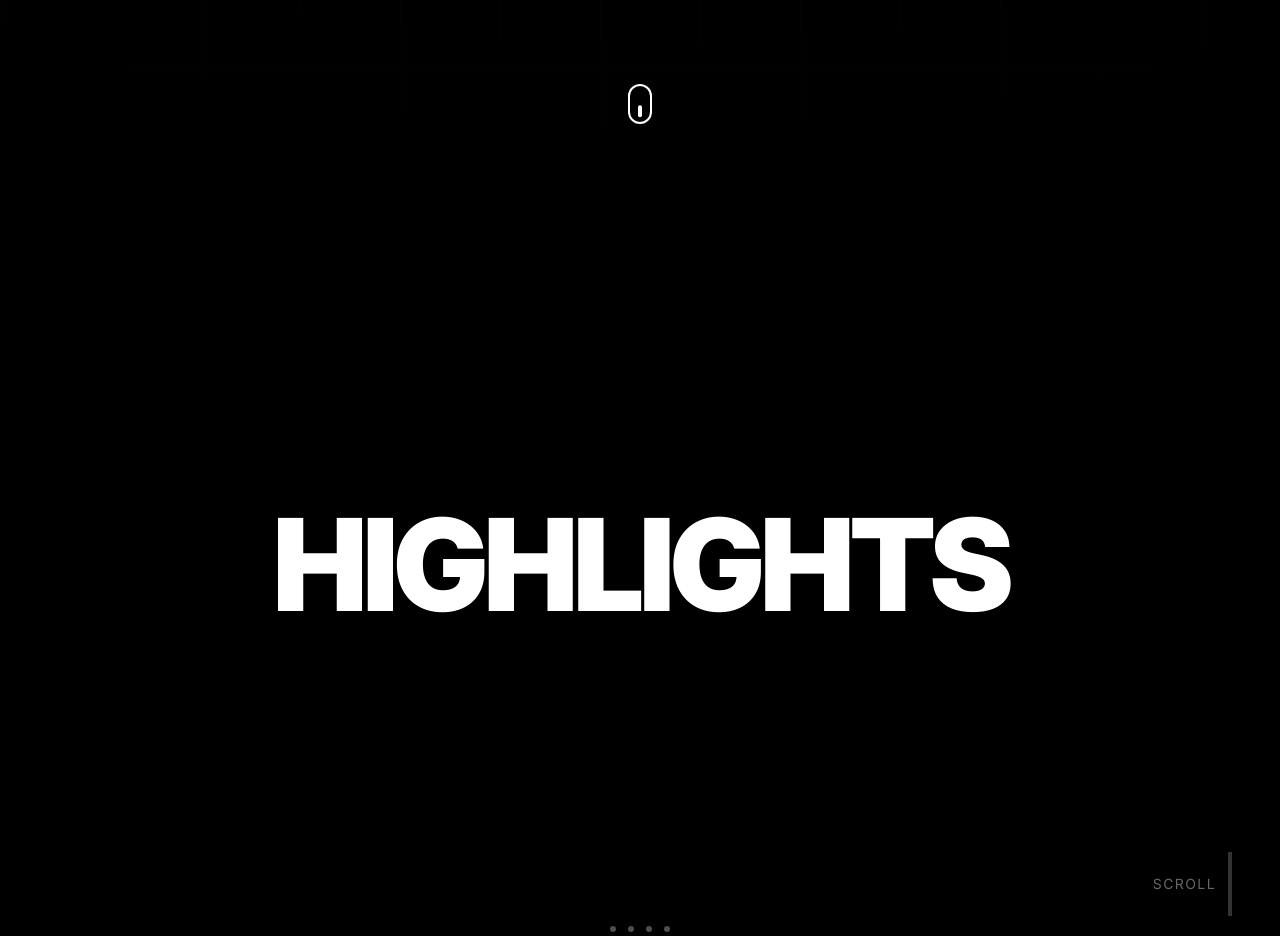
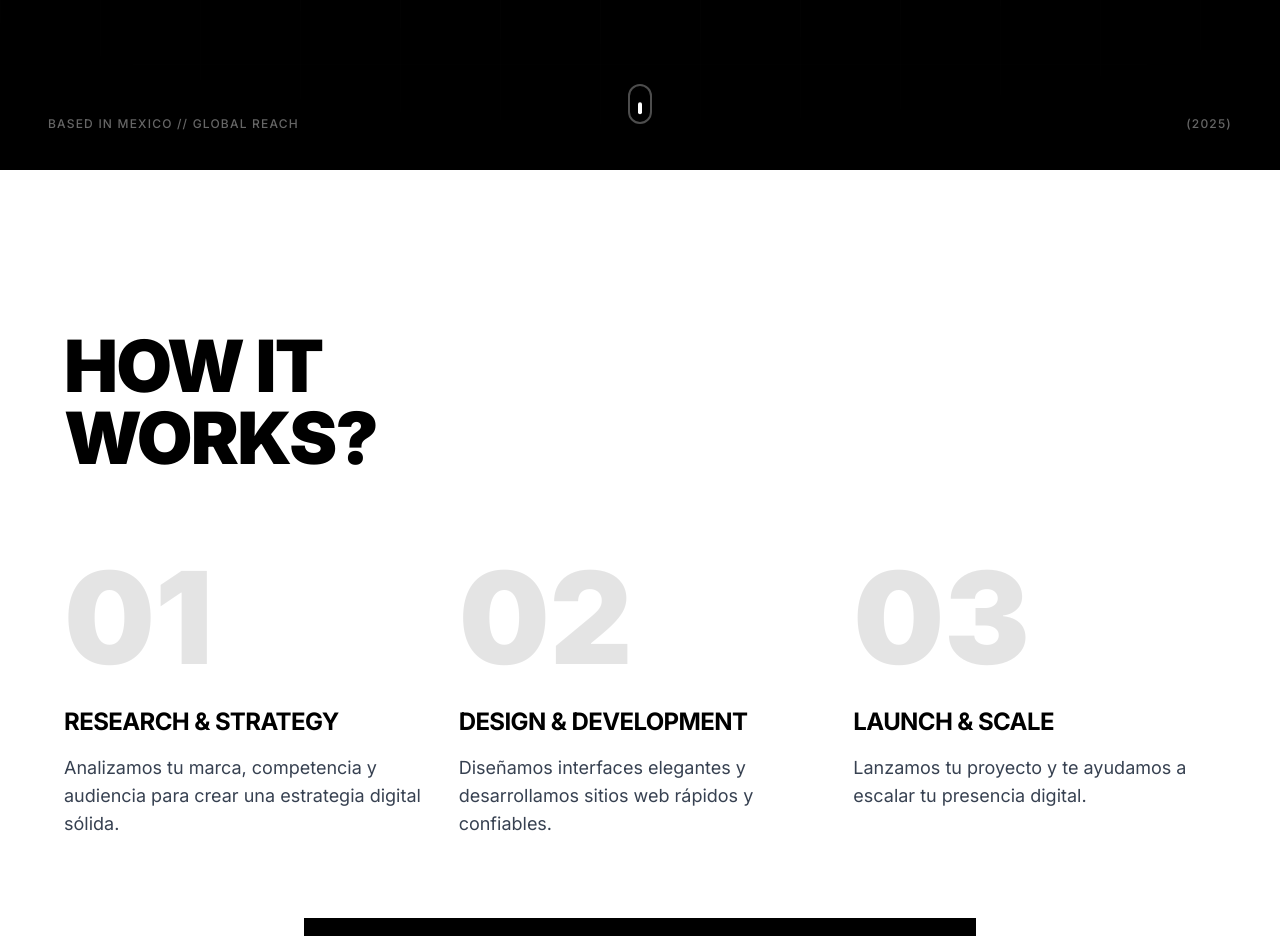
Before and after one commit to Maush963/SPMaush, a Next.js app: page / in a window 1280 px wide. Shown: the part 636-1572 px from the top of the page. Built offline with nearby package versions, Linux system fonts and the light colour scheme; a web font is replaced by a local one.

Commit message:
ServiceCircle section cracked

```diff
--- a/app/page.tsx
+++ b/app/page.tsx
@@ -28,7 +28,7 @@ export default function Home() {
       <nav className="fixed top-0 left-0 right-0 z-50 bg-black/80 backdrop-blur-md border-b border-white/10">
         <div className="container-custom py-6 flex justify-between items-center">
           <div className="text-2xl font-black tracking-tight">
-            Sorelli Agency
+            SORELLI
           </div>
           <div className="hidden md:flex gap-8 text-sm font-medium">
             <a
--- a/components/Contact.tsx
+++ b/components/Contact.tsx
@@ -111,7 +111,7 @@ const Contact = () => {
             className="mt-20 pt-12 border-t border-black/10 flex flex-col md:flex-row justify-between items-center gap-6"
           >
             <p className="text-sm text-gray-500">
-              © 2025 Sor elli Agency. Todos los derechos reservados.
+              © 2025 Sorelli Agency. Todos los derechos reservados.
             </p>
             <div className="flex gap-8">
               <a
--- a/components/Highlights.tsx
+++ b/components/Highlights.tsx
@@ -1,11 +1,12 @@
 "use client";
 
-import React, { useRef } from "react";
-import { useEffect } from "react";
-import { motion, useScroll, useTransform, useSpring } from "framer-motion";
-import { useMotionValue, useInView } from "framer-motion";
+import React, { useRef, useEffect, useState } from "react";
+import { motion } from "framer-motion";
+import gsap from "gsap";
+import ScrollTrigger from "gsap/ScrollTrigger";
 import { projects } from "@/data";
-import { ArrowRight } from "lucide-react";
+
+gsap.registerPlugin(ScrollTrigger);
 
 interface Project {
   id: number;
@@ -82,156 +83,131 @@ const AnimatedText = ({
 };
 
 const Highlights = () => {
-  const containerRef = useRef<HTMLDivElement>(null);
-  // Control manual del progreso dentro de la sección
-  const manualProgress = useMotionValue(0);
-  const smoothProgress = useSpring(manualProgress, {
-    stiffness: 100,
-    damping: 30,
-    restDelta: 0.001,
+  const sectionRef = useRef<HTMLDivElement>(null);
+  const slidesRef = useRef<HTMLDivElement>(null);
+  const [currentIndex, setCurrentIndex] = useState(0);
+
+  useEffect(() => {
+    const ctx = gsap.context(() => {
+      const slides = gsap.utils.toArray(".slide") as HTMLElement[];
+
+      // Timeline principal con ScrollTrigger
+      const tl = gsap.timeline({
+        scrollTrigger: {
+          trigger: sectionRef.current,
+          start: "top top",
+          end: `+=${(slides.length + 1) * 100}%`, // +1 para el título
+          pin: true,
+          anticipatePin: 1,
+          scrub: 1.2,
+          onUpdate: (self) => {
+            // El primer 25% es para el título
+            if (self.progress < 0.2) {
+              setCurrentIndex(-1); // Mostrar título
+            } else {
+              const adjustedProgress = (self.progress - 0.2) / 0.8;
+              const index = Math.round(adjustedProgress * (slides.length - 1));
+              setCurrentIndex(Math.min(index, slides.length - 1));
+            }
+          },
+        },
       });
 
-  // Intercepta el scroll sólo cuando la sección está activa
-  const isInView = useInView(containerRef, { margin: "0px", amount: 0.6 });
+      // 1. Animación del texto HIGHLIGHTS (primeros 20% del scroll)
+      // Mantenerlo de fondo con baja opacidad
+      tl.to(
+        ".highlights-bg-text",
+        {
+          scale: 1.5,
+          opacity: 0.1,
+          duration: 1,
+          ease: "power2.inOut",
+        },
+        0
+      );
 
-  // Estado para touch
-  const touchStartYRef = useRef<number | null>(null);
+      // 2. Animar cada slide con efectos vistosos
+      slides.forEach((slide, index) => {
+        const slideStart = 1 + index * 1; // Comienza después del título
 
-  const clamp = (v: number, min = 0, max = 1) =>
-    Math.min(Math.max(v, min), max);
+        // Entrada: desde abajo con rotación y escala
+        tl.fromTo(
+          slide,
+          {
+            opacity: 0,
+            y: "100vh",
+            scale: 0.8,
+            rotateX: -15,
+          },
+          {
+            opacity: 1,
+            y: 0,
+            scale: 1,
+            rotateX: 0,
+            duration: 0.6,
+            ease: "power3.out",
+          },
+          slideStart
+        );
 
-  const handleWheel = (e: WheelEvent) => {
-    if (!isInView) return;
-    const current = manualProgress.get();
-    // Si aún no hemos terminado las slides, consume el scroll y avanza
-    if (current < 1) {
-      e.preventDefault();
-      const delta = e.deltaY;
-      const next = clamp(current + delta / 1200); // sensibilidad del avance
-      manualProgress.set(next);
-    } else {
-      // Al terminar (current == 1), dejar que el scroll natural continúe
-      // No llamamos preventDefault para permitir pasar a la siguiente sección
+        // Salida: hacia arriba con fade (excepto la última)
+        if (index < slides.length - 1) {
+          tl.to(
+            slide,
+            {
+              opacity: 0,
+              y: "-30vh",
+              scale: 0.9,
+              duration: 0.4,
+              ease: "power2.in",
+            },
+            slideStart + 0.6
+          );
         }
-  };
+      });
+    }, sectionRef);
 
-  const handleTouchStart = (e: TouchEvent) => {
-    touchStartYRef.current = e.touches[0]?.clientY ?? null;
-  };
-
-  const handleTouchMove = (e: TouchEvent) => {
-    if (!isInView || touchStartYRef.current == null) return;
-    const currentY = e.touches[0]?.clientY ?? touchStartYRef.current;
-    const deltaY = touchStartYRef.current - currentY; // positivo al subir
-    const current = manualProgress.get();
-    const next = clamp(current + deltaY / 1200);
-    manualProgress.set(next);
-    touchStartYRef.current = currentY;
-  };
-
-  useEffect(() => {
-    const el = containerRef.current;
-    if (!el) return;
-    // Evita el scroll normal y usa el manual dentro de la sección
-    el.addEventListener("wheel", handleWheel, { passive: false } as any);
-    el.addEventListener("touchstart", handleTouchStart, {
-      passive: true,
-    } as any);
-    el.addEventListener("touchmove", handleTouchMove, {
-      passive: false,
-    } as any);
-    return () => {
-      el.removeEventListener("wheel", handleWheel as any);
-      el.removeEventListener("touchstart", handleTouchStart as any);
-      el.removeEventListener("touchmove", handleTouchMove as any);
-    };
-  }, [containerRef, isInView]);
-
-  // HIGHLIGHTS text animations
-  // Starts small (0.5) and opaque (1), ends large (1.5) and faded (0.1)
-  const titleOpacity = useTransform(smoothProgress, [0, 0.1], [1, 0.1]);
-  const titleScale = useTransform(smoothProgress, [0, 0.1], [0.5, 1.5]);
-
-  // La sección se mantiene fija en pantalla; el scroll sólo avanza slides
-  const sectionHeight = `100vh`;
+    return () => ctx.revert();
+  }, []);
 
   return (
     <section
-      ref={containerRef}
-      className="relative bg-black text-white"
-      style={{ height: sectionHeight }}
+      ref={sectionRef}
+      className="relative bg-black text-white h-screen overflow-hidden"
       id="highlights"
     >
-      {/* Contenedor fijo: la sección no se mueve mientras avanza el carrusel */}
-      <div className="sticky top-0 h-screen w-full overflow-hidden flex flex-col items-center justify-center">
       {/* Background "HIGHLIGHTS" text */}
-        <motion.div
-          className="absolute inset-0 flex items-center justify-center pointer-events-none z-0"
-          style={{
-            opacity: titleOpacity,
-            scale: titleScale,
-          }}
-        >
-          <h2 className="text-[15vw] md:text-[20vw] font-black text-white tracking-tighter select-none">
+      <div className="highlights-bg-text absolute inset-0 flex items-center justify-center pointer-events-none z-0">
+        <h2 className="text-[20vw] md:text-[20vw] font-black text-white tracking-tighter select-none opacity-100 scale-50">
           HIGHLIGHTS
         </h2>
-        </motion.div>
+      </div>
 
-        {/* Carousel container */}
-        <div className="relative w-full max-w-7xl mx-auto px-6 md:px-12 z-10 h-full flex items-center justify-center">
-          {enhancedProjects.map((project, index) => {
-            // Calculate precise scroll range for each project
-            // We divide the total scroll space among the projects
-            const step = 1 / enhancedProjects.length;
-            const start = index * step;
-            const end = (index + 1) * step;
-
-            // Overlap factor for smooth transitions
-            const fadeStart = start;
-            const fadeEnd = start + step * 0.2; // Fade in quickly
-            const exitStart = end - step * 0.2; // Start fading out
-            const exitEnd = end;
-
-            // Opacity logic: Fade in, stay visible, fade out
-            const opacity = useTransform(
-              smoothProgress,
-              [start - 0.1, fadeStart, fadeEnd, exitStart, exitEnd, end + 0.1],
-              [0, 0, 1, 1, 0, 0]
-            );
-
-            // Scale logic: Slight zoom effect
-            const scale = useTransform(
-              smoothProgress,
-              [start, end],
-              [0.9, 1.1]
-            );
-
-            // Y-Axis logic: Enter from bottom, exit to top
-            const y = useTransform(
-              smoothProgress,
-              [start - 0.1, fadeEnd, exitStart, end + 0.1],
-              ["50vh", "0vh", "0vh", "-50vh"]
-            );
-
-            // Z-Index ensures correct stacking order
-            const zIndex = useTransform(smoothProgress, (v) => {
-              return v >= start && v < end ? 10 : 0;
-            });
-
-            return (
-              <motion.div
+      {/* Slides container - apilados para animación vertical */}
+      <div
+        ref={slidesRef}
+        className="absolute inset-0"
+        style={{ perspective: "1000px" }}
+      >
+        {enhancedProjects.map((project, index) => (
+          <div
             key={project.id}
-                className="absolute inset-0 flex items-center justify-center pointer-events-none"
-                style={{
-                  opacity,
-                  scale,
-                  y,
-                  zIndex,
-                }}
+            className="slide absolute inset-0 flex items-center justify-center opacity-0"
+            style={{ transformStyle: "preserve-3d" }}
           >
-                <div className="relative w-full max-w-5xl pointer-events-auto">
+            <div className="relative w-full max-w-5xl mx-auto px-4 md:px-12">
               {/* Project Card */}
               <div className="relative group">
+                {/* Título y Año - Arriba en móvil */}
+                <div className="mb-4 md:hidden flex items-start justify-between">
+                  <h3 className="text-2xl font-black leading-tight tracking-tighter text-white">
+                    {project.title.toUpperCase()}
+                  </h3>
+                  <span className="text-4xl font-black text-white/20 leading-none ml-4">
+                    {project.year}
+                  </span>
+                </div>
+
                 {/* Image Container with Overflow Visible */}
                 <div className="relative aspect-[16/10] overflow-visible bg-gray-900 rounded-lg shadow-2xl">
                   <img
@@ -241,15 +217,15 @@ const Highlights = () => {
                   />
                   <div className="absolute inset-0 bg-gradient-to-t from-black/90 via-black/20 to-transparent rounded-lg" />
 
-                      {/* OVERFLOW ELEMENT: Year - Top Right Outside */}
-                      <div className="absolute -top-8 -right-4 md:-top-12 md:-right-8 z-0">
+                  {/* OVERFLOW ELEMENT: Year - Solo desktop */}
+                  <div className="hidden md:block absolute -top-8 -right-4 md:-top-12 md:-right-8 z-0">
                     <span className="text-6xl md:text-[8rem] font-black text-white/10 leading-none">
                       {project.year}
                     </span>
                   </div>
 
-                      {/* OVERFLOW ELEMENT: Title - Bottom Left Outside */}
-                      <div className="absolute -bottom-6 -left-2 md:-bottom-10 md:-left-8 z-30">
+                  {/* OVERFLOW ELEMENT: Title - Solo desktop */}
+                  <div className="hidden md:block absolute -bottom-6 -left-2 md:-bottom-10 md:-left-8 z-30">
                     <h3 className="text-3xl md:text-5xl lg:text-7xl font-black leading-none tracking-tighter text-white drop-shadow-lg">
                       <AnimatedText
                         text={project.title.toUpperCase()}
@@ -259,19 +235,14 @@ const Highlights = () => {
                   </div>
                 </div>
 
-                    {/* Info Overlay - Inside (Preferred Layout) */}
-                    <div className="absolute bottom-0 left-0 right-0 p-6 md:p-10 z-20">
+                {/* Info Overlay - Solo desktop */}
+                <div className="hidden md:block absolute bottom-0 left-0 right-0 p-6 md:p-10 z-20">
                   <div className="flex flex-col md:flex-row md:items-end md:justify-between gap-4">
                     <div className="flex-1">
                       {/* Category */}
-                          <motion.p
-                            initial={{ opacity: 0, y: 20 }}
-                            whileInView={{ opacity: 1, y: 0 }}
-                            viewport={{ once: true }}
-                            className="text-xs md:text-sm tracking-widest text-white/80 mb-3 font-bold uppercase"
-                          >
+                      <p className="text-xs md:text-sm tracking-widest text-white/80 mb-3 font-bold uppercase">
                         {project.category}
-                          </motion.p>
+                      </p>
 
                       {/* Description */}
                       <p className="text-sm md:text-base text-white/80 max-w-xl leading-relaxed">
@@ -296,50 +267,64 @@ const Highlights = () => {
                     </div>
                   </div>
                 </div>
+
+                {/* Descripción y Tech Stack - Abajo en móvil */}
+                <div className="mt-4 md:hidden">
+                  <p className="text-xs tracking-widest text-white/60 mb-2 font-bold uppercase">
+                    {project.category}
+                  </p>
+                  <p className="text-xs text-white/70 leading-relaxed mb-4">
+                    {project.des}
+                  </p>
+
+                  {/* Tech Stack */}
+                  <div className="flex justify-center gap-3">
+                    {project.iconLists.map((icon, i) => (
+                      <div
+                        key={i}
+                        className="w-10 h-10 rounded-full bg-gray-700 flex items-center justify-center"
+                      >
+                        <img
+                          src={icon}
+                          alt="tech"
+                          className="w-5 h-5 object-contain"
+                        />
+                      </div>
+                    ))}
                   </div>
                 </div>
-              </motion.div>
-            );
-          })}
+              </div>
+            </div>
+          </div>
+        ))}
       </div>
 
       {/* Scroll indicator */}
-        <div className="absolute bottom-12 right-12 flex items-center gap-3 z-20">
-          <span className="text-sm tracking-widest text-white/40">SCROLL</span>
-          <div className="w-1 h-16 bg-white/20 relative overflow-hidden">
-            <motion.div
-              className="absolute inset-0 bg-white"
+      <div className="absolute bottom-8 right-4 md:bottom-12 md:right-12 flex items-center gap-2 md:gap-3 z-20">
+        <span className="text-[10px] md:text-sm tracking-widest text-white/40">
+          SCROLL
+        </span>
+        <div className="w-0.5 h-12 md:w-1 md:h-16 bg-white/20 relative overflow-hidden">
+          <div
+            className="absolute inset-0 bg-white transition-transform origin-top"
             style={{
-                scaleY: smoothProgress,
-                transformOrigin: "top",
+              transform: `scaleY(${
+                currentIndex / (enhancedProjects.length - 1)
+              })`,
             }}
           />
         </div>
       </div>
 
-        {/* Al finalizar, no mostramos botón; el scroll natural continúa */}
-
       {/* Progress Dots */}
       <div className="absolute bottom-8 left-1/2 -translate-x-1/2 flex gap-3 z-20">
-          {enhancedProjects.map((_, index) => {
-            const step = 1 / enhancedProjects.length;
-            const start = index * step;
-            const end = (index + 1) * step;
-            const isActive = useTransform(
-              smoothProgress,
-              [start, end],
-              [0.3, 1]
-            );
-
-            return (
-              <motion.div
+        {enhancedProjects.map((_, index) => (
+          <div
             key={index}
-                className="w-1.5 h-1.5 rounded-full bg-white"
-                style={{ opacity: isActive }}
+            className="w-1.5 h-1.5 rounded-full bg-white transition-opacity"
+            style={{ opacity: currentIndex === index ? 1 : 0.3 }}
           />
-            );
-          })}
-        </div>
+        ))}
       </div>
     </section>
   );
--- a/components/NewHero.tsx
+++ b/components/NewHero.tsx
@@ -5,42 +5,65 @@ import { motion } from "framer-motion";
 
 const NewHero = () => {
   return (
-    <section className="min-h-screen flex items-center justify-center relative overflow-hidden">
-      <div className="container-custom">
+    <section className="min-h-screen flex items-center justify-center relative overflow-hidden bg-black">
+      <div className="container-custom relative z-10">
         <motion.div
           initial={{ opacity: 0, y: 40 }}
           animate={{ opacity: 1, y: 0 }}
           transition={{ duration: 1, ease: "easeOut" }}
-          className="relative z-10"
+          className="relative z-10 flex flex-col items-center justify-center"
         >
-          <h1 className="heading-hero text-center">
-            <span className="block">DIGITAL</span>
-            <span className="block text-elegant text-7xl md:text-8xl lg:text-9xl normal-case">
+          <h1 className="heading-hero text-center flex flex-col items-center leading-[0.85]">
+            <span
+              className="block text-[12vw] md:text-[14vw] leading-none tracking-tighter font-bold origin-bottom"
+              style={{ transform: "scaleY(1.3)" }}
+            >
+              DIGITAL
+            </span>
+            <span className="block text-elegant text-6xl md:text-8xl lg:text-9xl font-thin text-white/40 -my-4 md:-my-8 relative z-10 mix-blend-difference">
               Excellence
             </span>
-            <span className="block">REDEFINED</span>
+            <span
+              className="block text-[12vw] md:text-[14vw] leading-none tracking-tighter font-bold origin-top"
+              style={{ transform: "scaleY(1.3)" }}
+            >
+              REDEFINED
+            </span>
           </h1>
         </motion.div>
+      </div>
 
-        {/* Optional: Scroll indicator */}
+      {/* Footer Info */}
+      <div className="absolute bottom-8 left-0 right-0 px-6 md:px-12 flex justify-between items-end text-[10px] md:text-xs font-medium tracking-widest text-white/40 z-20 uppercase">
+        {/* Left: Location */}
+        <div className="text-left">
+          Based in Mexico // Global Reach
+        </div>
+
+        {/* Center: Scroll Indicator */}
         <motion.div
           initial={{ opacity: 0 }}
           animate={{ opacity: 1 }}
           transition={{ delay: 1.5, duration: 0.8 }}
-          className="absolute bottom-10 left-1/2 -translate-x-1/2"
+          className="absolute left-1/2 -translate-x-1/2 bottom-0 md:bottom-2"
         >
-          <div className="w-6 h-10 border-2 border-white rounded-full flex justify-center p-2">
+          <div className="w-5 h-8 md:w-6 md:h-10 border-2 border-white/30 rounded-full flex justify-center p-2">
             <motion.div
               animate={{ y: [0, 12, 0] }}
               transition={{ duration: 1.5, repeat: Infinity }}
-              className="w-1 h-3 bg-white rounded-full"
+              className="w-1 h-2 md:h-3 bg-white rounded-full"
             />
           </div>
         </motion.div>
+
+        {/* Right: Year */}
+        <div className="text-right">
+          (2025)
+        </div>
       </div>
 
       {/* Background grid pattern */}
-      <div className="absolute inset-0 bg-[linear-gradient(rgba(255,255,255,.02)_1px,transparent_1px),linear-gradient(90deg,rgba(255,255,255,.02)_1px,transparent_1px)] bg-[size:100px_100px] [mask-image:radial-gradient(ellipse_80%_50%_at_50%_50%,#000,transparent)]" />
+      <div className="absolute inset-0 bg-[linear-gradient(rgba(255,255,255,.02)_1px,transparent_1px),linear-gradient(90deg,rgba(255,255,255,.02)_1px,transparent_1px)] bg-[size:100px_100px] [mask-image:radial-gradient(ellipse_80%_50%_at_50%_50%,#000,transparent)] pointer-events-none" />
     </section>
   );
 };
--- a/package.json
+++ b/package.json
@@ -15,6 +15,7 @@
     "@vercel/analytics": "^1.5.0",
     "clsx": "^2.1.1",
     "framer-motion": "^11.3.30",
+    "gsap": "^3.14.2",
     "lucide-react": "^0.511.0",
     "mini-svg-data-uri": "^1.4.4",
     "next": "14.2.6",
```
Also changed, not shown: components/ServicesCircle.tsx (+233 -89 lines), 1 other file (tests, documents, lock files or other folders). Lines whose indentation alone changed are shown as unchanged.
